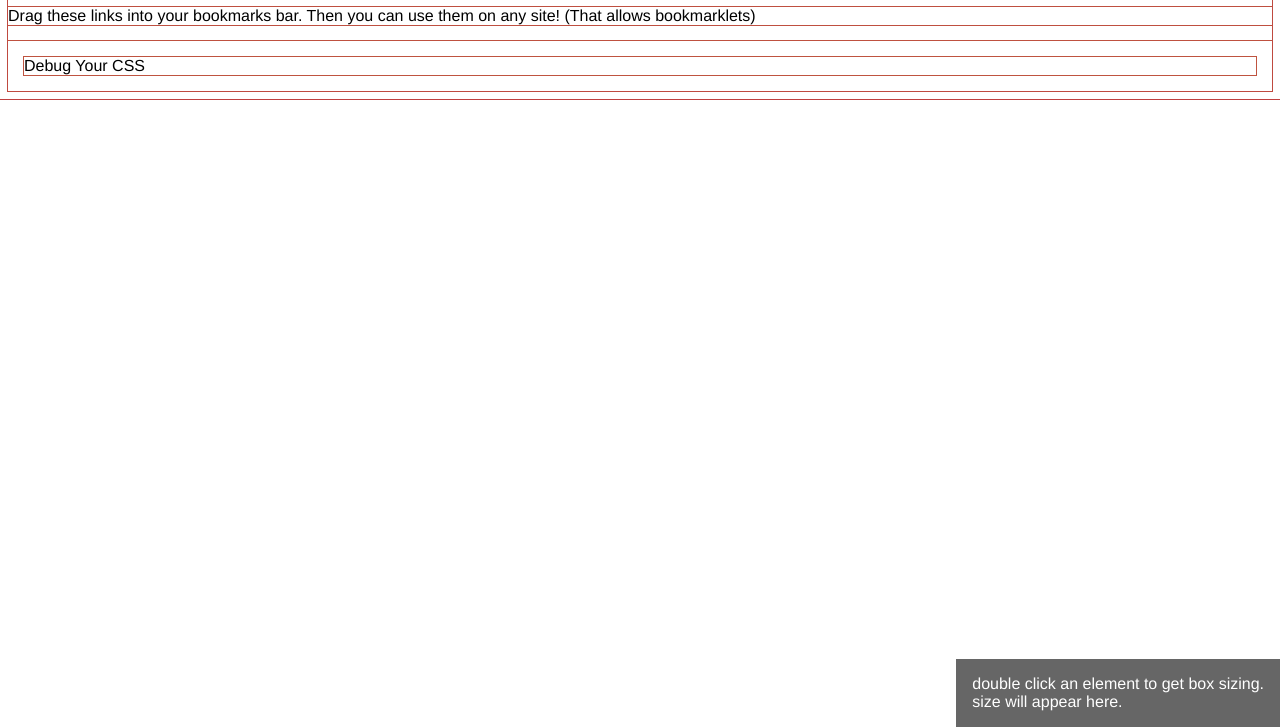
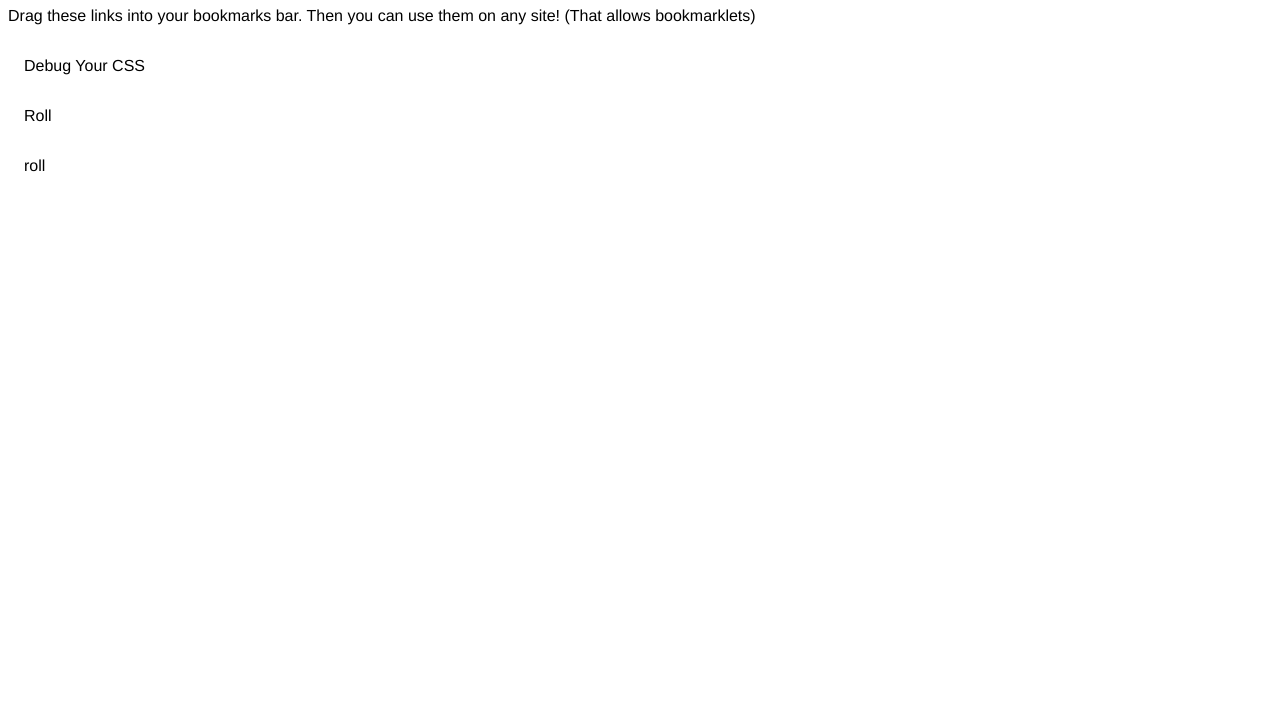
Before and after one commit to chalupagrande/trollscripts, a plain HTML site: page index.html in a window 1280 px wide. Shown: the part 73-800 px from the top of the page. Drawn offline with Linux system fonts and the light colour scheme.

Commit message:
testing youtube api

```diff
--- a/index.html
+++ b/index.html
@@ -26,11 +26,15 @@
 <body>
 <h1>Bookmarklets</h1>
 <p>Drag these links into your bookmarks bar. Then you can use them on any site! (That allows bookmarklets)</p>
+
 <div class="links">
   <a href="javascript:(function(){var a = document.createElement('script'); a.setAttribute('src','http://ninth-mind.github.io/trollscripts/scripts/rainbow.js'); document.body.appendChild(a)})()">Debug Your CSS</a>
-  <!-- <a href="#" onclick="debug()">debug</a> -->
+
+  <a href="javascript:(function(){var a = document.createElement('script'); a.setAttribute('src','http://ninth-mind.github.io/trollscripts/scripts/rainbow.js'); document.body.appendChild(a)})()">Roll</a>
+
+  <a href="#" onclick="roll()">roll</a>
 
 </div>
-<script src="scripts/rainbow.js"></script>
+<script src="scripts/rickroll.js"></script>
 </body>
 </html>
--- /dev/null
+++ b/scripts/rickroll.js
@@ -0,0 +1,41 @@
+function roll(){
+  var parent = document.createElement('div')
+  parent.setAttribute('class','player')
+  parent.style.position = 'fixed'
+  parent.style.zIndex = 5000;
+  parent.style.right = 0;
+  parent.style.top = 0
+
+  var dragon = document.createElement('div')
+  dragon.setAttribute('id','player')
+  parent.appendChild(dragon)
+  document.body.appendChild(parent)
+
+  var tag = document.createElement('script')
+  tag.src = "https://www.youtube.com/iframe_api"
+  var firstScriptTag = document.getElementsByTagName('script')[0]
+  firstScriptTag.parentNode.insertBefore(tag, firstScriptTag)
+
+  var player;
+  function onYouTubeIframeAPIReady(){
+    player = new YT.Player('player', {
+      height: "390",
+      width: "640",
+      videoId: "OwTH5sysquk",
+      events: {
+        'onReady': onPlayerReady,
+        'onStateChange': onPlayerStateChange
+      }
+    })
+  }
+
+
+
+  function onPlayerReady(event){
+    console.log('ready')
+    event.target.playVideo()
+  }
+  function onPlayerStateChange(event){
+    console.log(event)
+  }
+}
```
